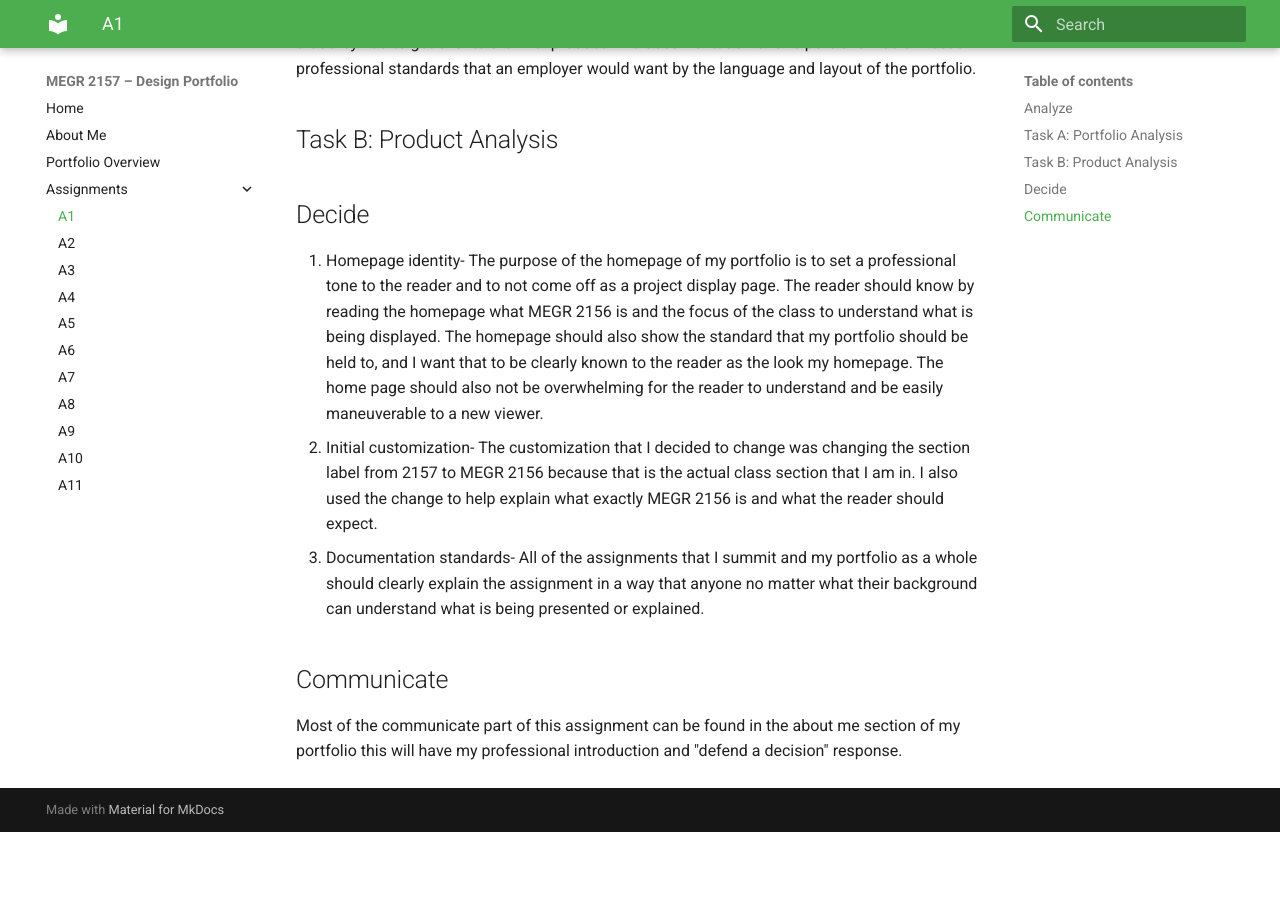
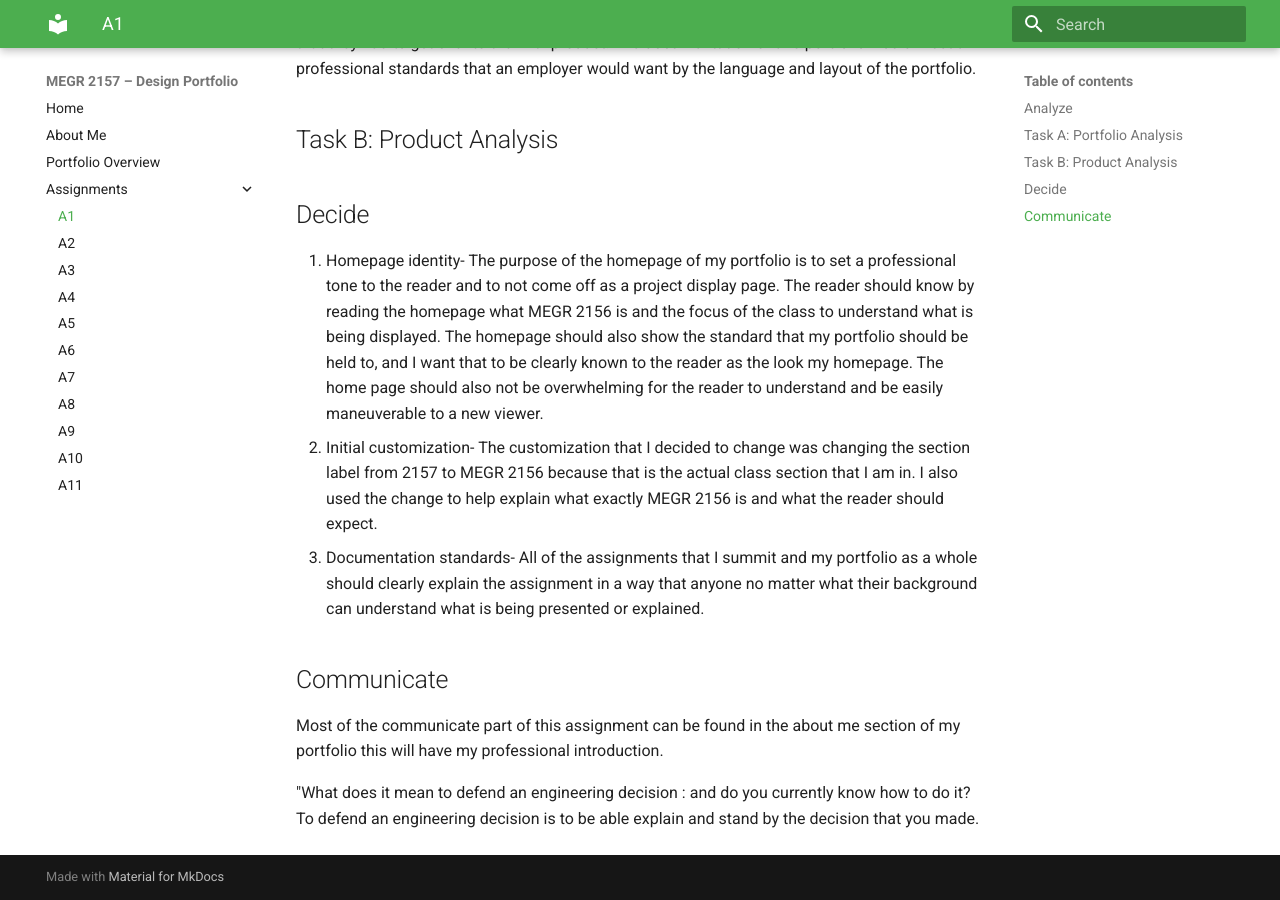
Before and after one commit to Gavin-Anderson-ME/-megr2157-portfolio, an MkDocs documentation site: the page built from docs/assignments/A01/index.md, in a window 1280 px wide and 900 px high, scrolled down 624 px. Built offline with MkDocs 1.6.1 and Material for MkDocs 9.7.7, drawn with Linux system fonts in a browser that asks for light colours; before the commit the page ends 1456 px from its top, so only the background shows below that.

Commit message:
Refine communicate section and clarify definitions
Removed redundant text from the communicate section and clarified the definition of defending an engineering decision.

```diff
--- a/docs/assignments/A01/index.md
+++ b/docs/assignments/A01/index.md
@@ -15,4 +15,7 @@ Portfolio analysis on Katie Heinmann. This portfolio is organized very well by s
 3. Documentation standards- All of the assignments that I summit and my portfolio as a whole should clearly explain the assignment in a way that anyone no matter what their background can understand what is being presented or explained.
 
 ## Communicate
-Most of the communicate part of this assignment can be found in the about me section of my portfolio this will have my professional introduction and "defend a decision" response.
+Most of the communicate part of this assignment can be found in the about me section of my portfolio this will have my professional introduction.
+
+"What does it mean to defend an engineering decision : and do you currently know how to do it?
+To defend an engineering decision is to be able explain and stand by the decision that you made.
```
